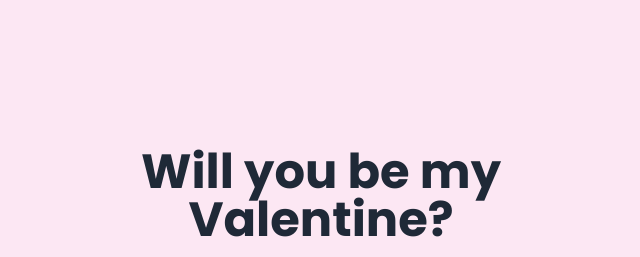
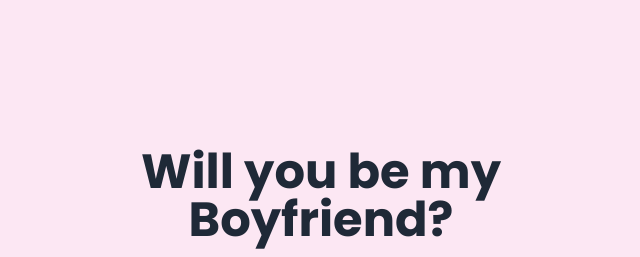
Before and after one commit to shivamnewbie/loveable, a plain HTML site: page index.html in a window 1280 px wide. Shown: the top 257 px of the page, without its empty margins (319-959 px from the left). Drawn offline with nearby package versions, Linux system fonts and the light colour scheme; grey boxes are pictures that could not be loaded.

Commit message:
Update index.html

```diff
--- a/index.html
+++ b/index.html
@@ -23,7 +23,7 @@
 
         <!-- Main question and image section -->
         <div id="questionSection">
-            <h1 id="mainQuestion" class="text-3xl md:text-5xl font-bold text-gray-800 mb-4">Will you be my Valentine?</h1>
+            <h1 id="mainQuestion" class="text-3xl md:text-5xl font-bold text-gray-800 mb-4">Will you be my Boyfriend?</h1>
             <img id="mainImage"
                 src="https://dn721903.ca.archive.org/0/items/darling-sugar-cubs/Confused%2C%20bear%20with%20question%20marks%20sticker.png"
                 alt="Cute pink bear with question marks, looking thoughtful"
```
